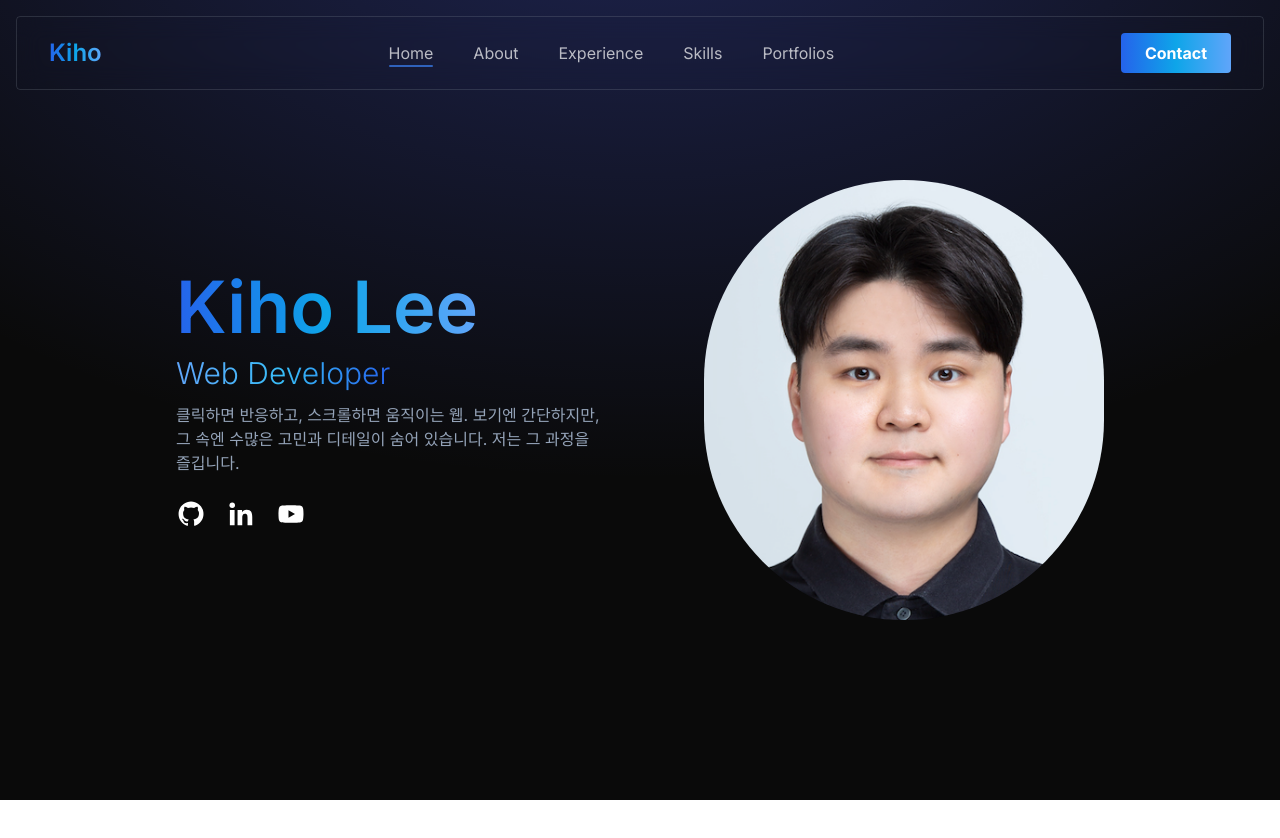
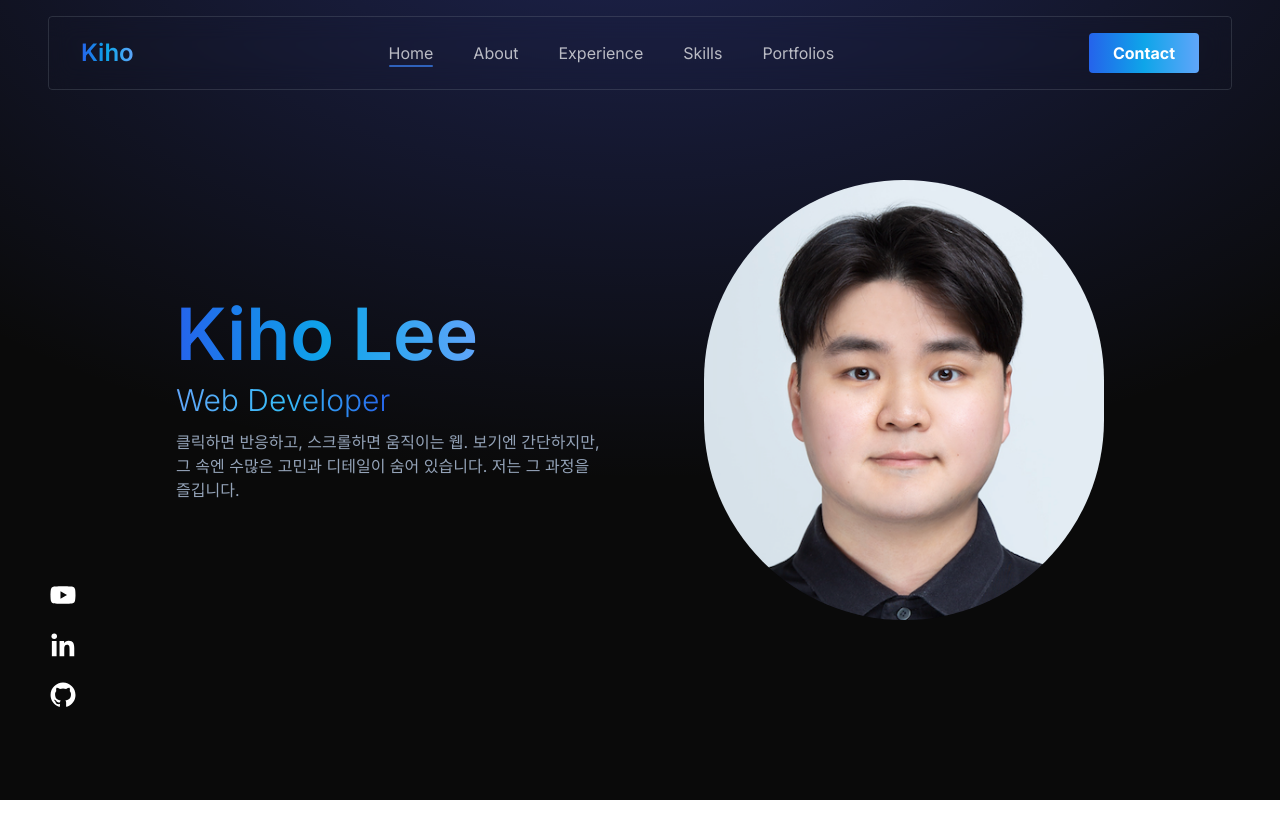
Before and after one commit to issign/about-me-react, a React (Vite) app: page / in a window 1280 px wide. Shown: the top 838 px of the page. Built offline with nearby package versions, Linux system fonts and the light colour scheme.

Commit message:
[Update] Change icons location

```diff
--- a/src/components/sections/Home.js
+++ b/src/components/sections/Home.js
@@ -34,12 +34,6 @@ const Home = () => {
             클릭하면 반응하고, 스크롤하면 움직이는 웹. 보기엔 간단하지만, 그
             속엔 수많은 고민과 디테일이 숨어 있습니다. 저는 그 과정을 즐깁니다.
           </p>
-
-          <div className="flex gap-5 mt-3">
-            <BiLogoGithub className="text-2xl md:text-3xl text-white cursor-pointer hover:scale-110 hover:text-indigo-500 hover:rotate-12 transition-all duration-300 ease-in-out" />
-            <BiLogoLinkedin className="text-2xl md:text-3xl text-white cursor-pointer hover:scale-110 hover:text-blue-500 hover:rotate-12 transition-all duration-300 ease-in-out" />
-            <BiLogoYoutube className="text-2xl md:text-3xl text-white cursor-pointer hover:scale-110 hover:text-red-500 hover:-rotate-12 transition-all duration-300 ease-in-out" />
-          </div>
         </motion.div>
 
         <img
@@ -48,6 +42,12 @@ const Home = () => {
           alt=""
         />
       </motion.div>
+
+      <div className="flex flex-col-reverse gap-5 mt-3 absolute left-0 ml-12 pb-24 min-h-screen">
+        <BiLogoGithub className="text-2xl md:text-3xl text-white cursor-pointer hover:scale-110 hover:text-indigo-500 hover:rotate-12 transition-all duration-300 ease-in-out" />
+        <BiLogoLinkedin className="text-2xl md:text-3xl text-white cursor-pointer hover:scale-110 hover:text-blue-500 hover:rotate-12 transition-all duration-300 ease-in-out" />
+        <BiLogoYoutube className="text-2xl md:text-3xl text-white cursor-pointer hover:scale-110 hover:text-red-500 hover:-rotate-12 transition-all duration-300 ease-in-out" />
+      </div>
     </div>
   );
 };
--- a/src/components/sections/Navbar.js
+++ b/src/components/sections/Navbar.js
@@ -67,7 +67,7 @@ function Navbar() {
 
   return (
     <header className="fixed top-0 w-full z-50 ">
-      <nav className="m-4 px-6 py-4 lg:px-8 backdrop-blur-md rounded border border-gray-400 border-opacity-20 flex items-center justify-between text-white">
+      <nav className="mx-12 my-4 px-6 py-4 lg:px-8 backdrop-blur-md rounded border border-gray-400 border-opacity-20 flex items-center justify-between text-white">
         <a
           href="#about"
           className="text-xl md:text-2xl font-semibold color-primary text-transparent bg-clip-text hover:scale-110 transition-all duration-300"
```
